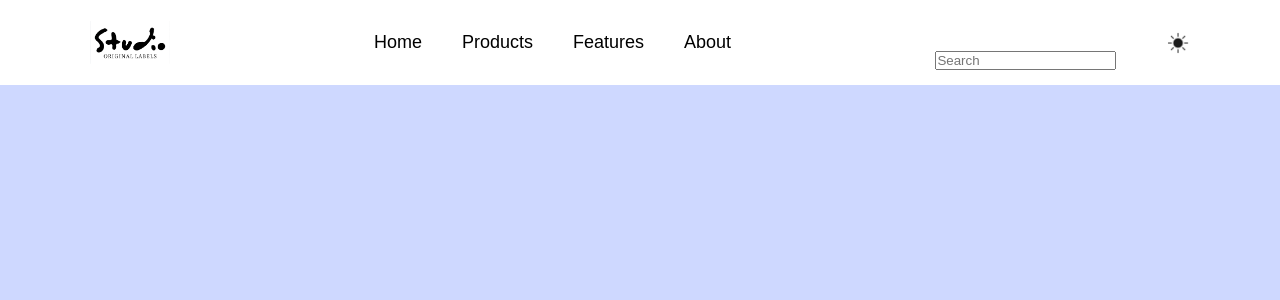
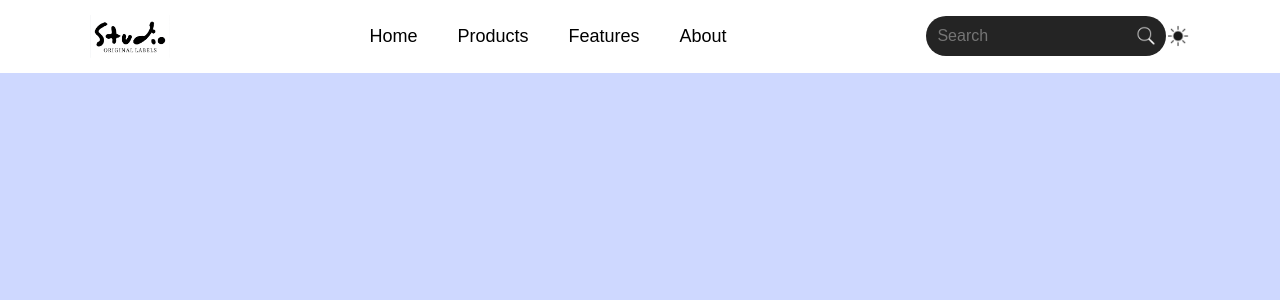
Before and after one commit to REENA1101/WebDev-Project01, a React (Create React App) app in the folder webdevproject1/: page / in a window 1280 px wide. Shown: the top 300 px of the page. Built offline with nearby package versions, Linux system fonts and the light colour scheme.

Commit message:
navbar changes

```diff
--- a/webdevproject1/src/Components/Navbar/Navbar.css
+++ b/webdevproject1/src/Components/Navbar/Navbar.css
@@ -25,10 +25,24 @@ ul li{
     cursor: pointer;
 }
 
-.search-box{
+.search-Box{
   display: flex;
   align-items: center;
   background: #242424;
-  padding: 10px 20px;
+  padding: 10px 10px;
+  border-radius: 50px;
+}
 
+.search-Box input{
+  padding: 1px;
+  background: transparent;
+  border: 0;
+  outline: 0;
+  color: #fff;
+  font-size: 16px;
+  max-width: 200px;
 }
+
+.search-Box img{
+   width: 20px;
+}
--- a/webdevproject1/src/Components/Navbar/Navbar.jsx
+++ b/webdevproject1/src/Components/Navbar/Navbar.jsx
@@ -2,7 +2,6 @@ import React from 'react'
 import "./Navbar.css"
 import logoLlight from "../../assets/logo-black.png"
 import logoDark from "../../assets/logo-white.png"
-
 import searchWhite from "../../assets/serach-white-thin.png"
 import searchBlack from "../../assets/search-black-thin.png"
 import logoW from "../../assets/logo-black.png"
```
